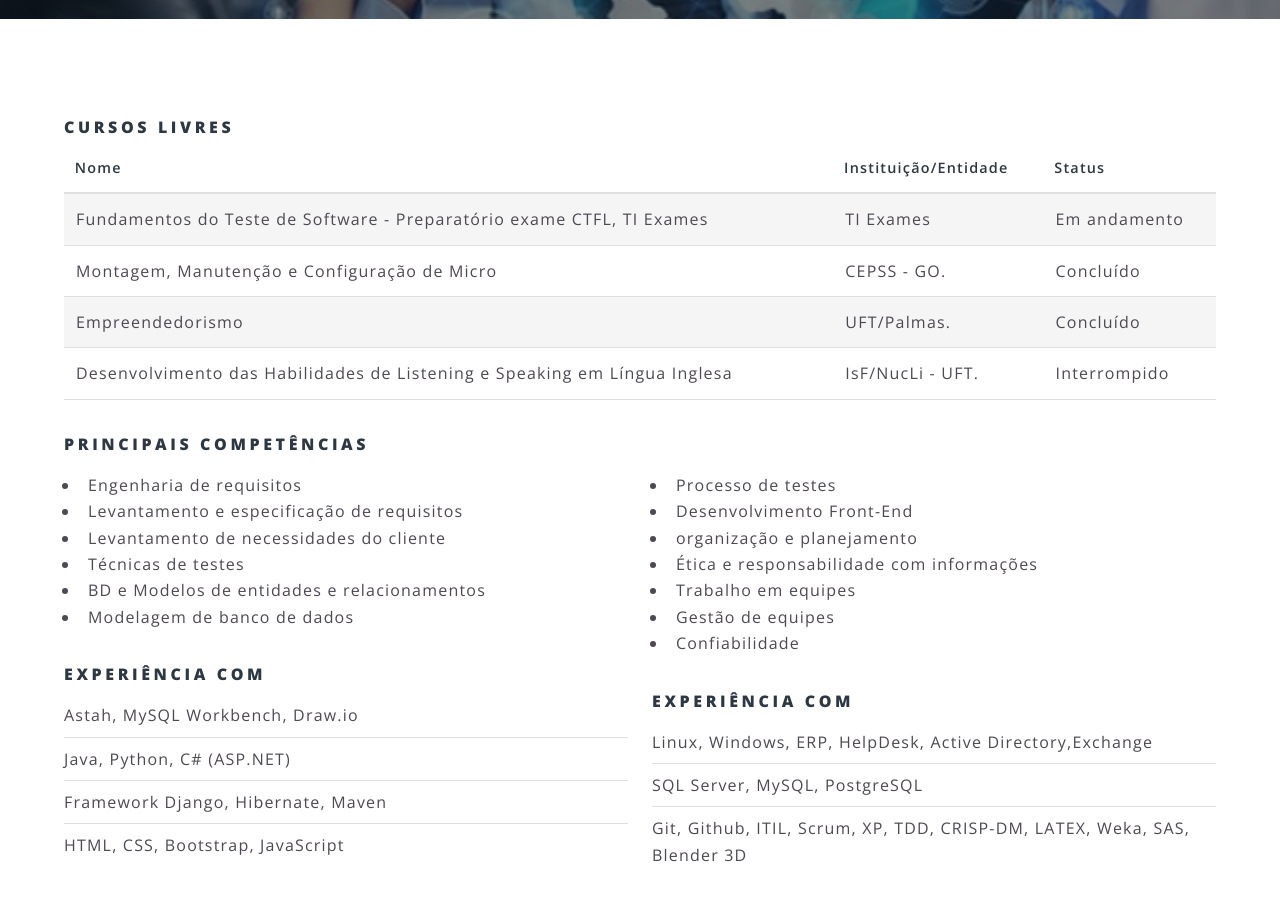
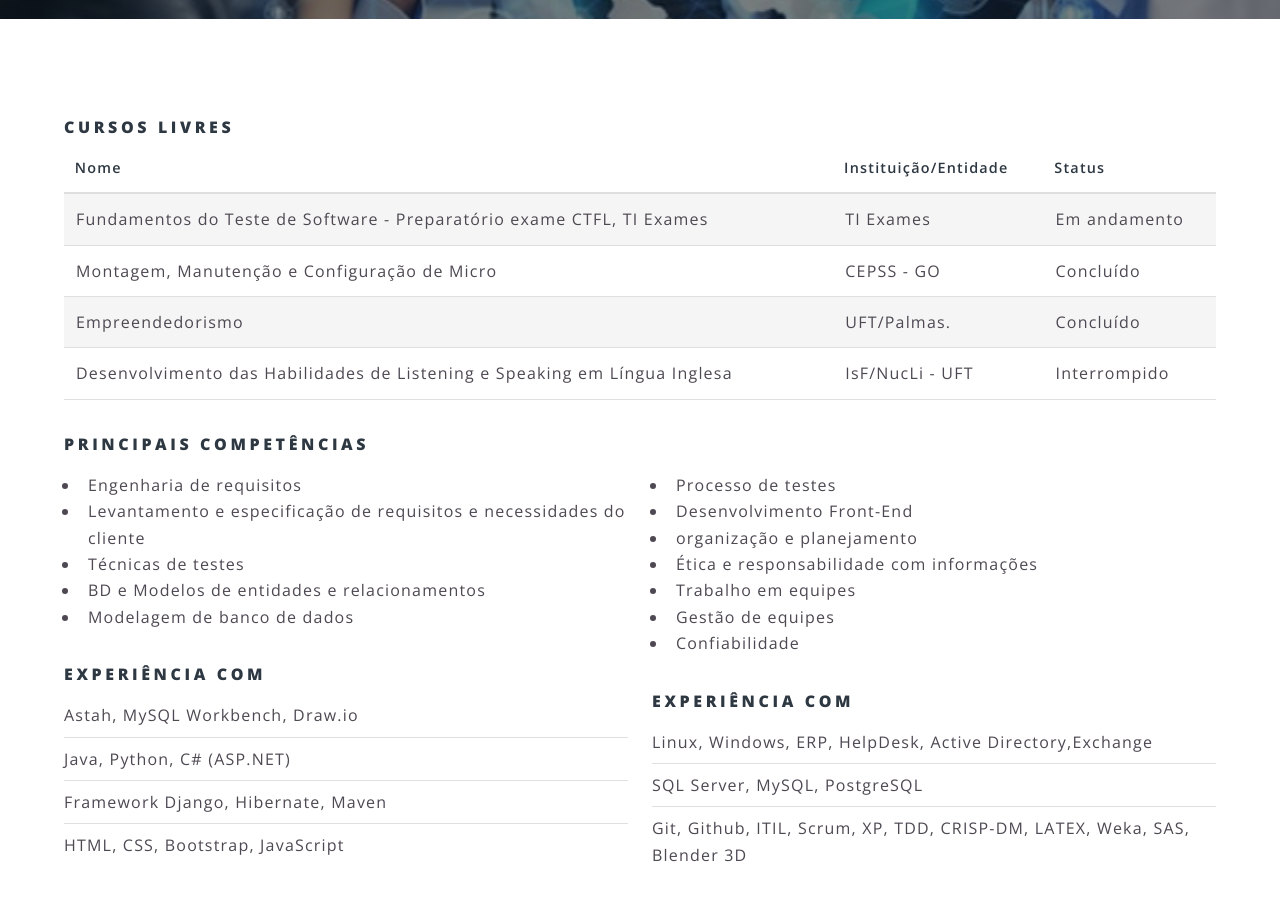
Before and after one commit to SaraFernandes/sarafernandes.github.io_sfdhgdfg, a Jekyll site: the page built from outras.html, in a window 1280 px wide and 900 px high, scrolled down 416 px. Built offline with Jekyll 4.4.1, drawn with Linux system fonts in a browser that asks for light colours.

Commit message:
Update outras.html

```diff
--- a/outras.html
+++ b/outras.html
@@ -29,7 +29,7 @@ title: Outras
 					</tr>-->
 					<tr>
 						<td>Montagem, Manutenção e Configuração de Micro</td>
-						<td>CEPSS - GO.</td>
+						<td>CEPSS - GO</td>
 						<td>Concluído</td>
 					</tr>
 					<tr>
@@ -40,7 +40,7 @@ title: Outras
 
 					<tr>
 						<td>Desenvolvimento das Habilidades de Listening e Speaking em Língua Inglesa</td>
-						<td>IsF/NucLi - UFT.</td>
+						<td>IsF/NucLi - UFT</td>
 						<td>Interrompido</td>
 					</tr>
 				</tbody>
@@ -56,8 +56,7 @@ title: Outras
 
 						<ul>
 							<li>Engenharia de requisitos</li>
-							<li>Levantamento e especificação de requisitos</li>
-							<li>Levantamento de necessidades do cliente</li>
+							<li>Levantamento e especificação de requisitos e necessidades do cliente</li>
 							<li>Técnicas de testes</li>
 							<li>BD e Modelos de entidades e relacionamentos</li>
 							<li>Modelagem de banco de dados</li>
```
